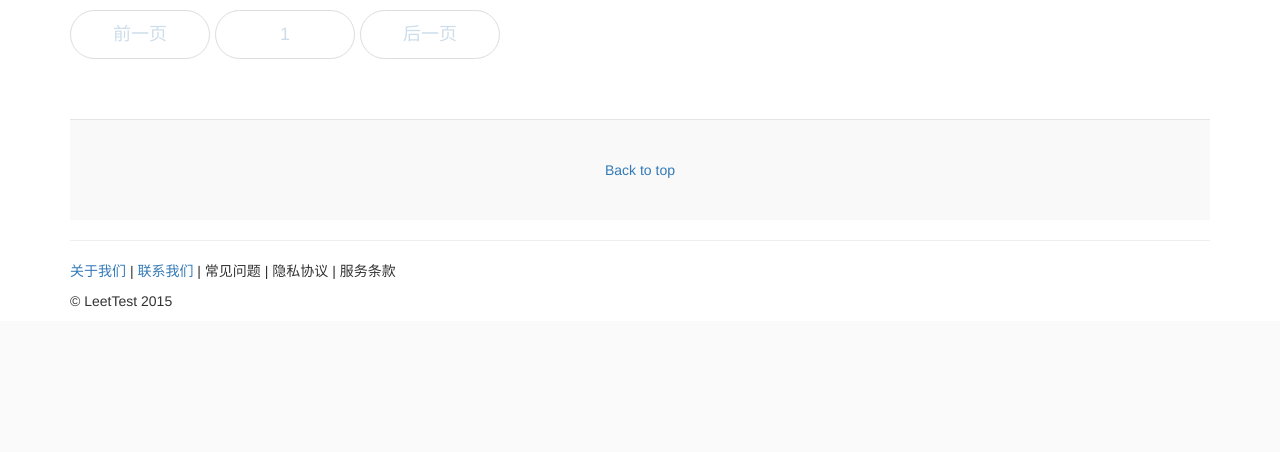
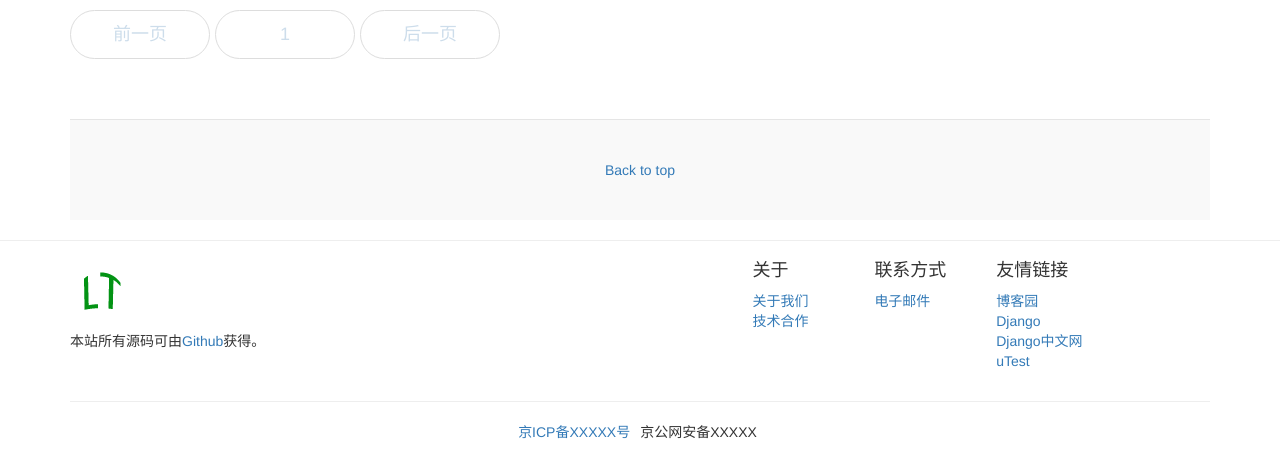
Before and after one commit to nicevoice/leettest, a Django app: page /blog/ in a window 1280 px wide. Shown: the part 1289-1741 px from the top of the page. Before the commit the page ends 1596 px from the top, so only its background shows below. Run offline with Django 3.2, Linux system fonts and the light colour scheme; data comes from the database, SQL or seed files in the repository; parts of the project's set-up code (start-up, migrations or seed data) failed here and were passed over; some libraries are stand-ins or nearby versions.

Commit message:
add footer links for base template

```diff
--- a/public/templates/base.html
+++ b/public/templates/base.html
@@ -52,14 +52,61 @@
 
     {% block content %}{% endblock %}
 
-    <div class="container" >
-      <hr>
+    <!--  <div class="container" >
 
       <footer>
         <p><a href="#about">关于我们</a> | <a href="#contact">联系我们</a> | 常见问题 | 隐私协议 | 服务条款</p>
         <p>&copy; LeetTest 2015</p>
       </footer>
-    </div> <!-- /container -->
+    </div>/container -->
+
+    <hr>
+
+    <footer class="footer ">
+      <div class="container">
+        <div class="row footer-top">
+          <div class="col-sm-6 col-lg-6">
+            <h4>
+              <img src="/static/images/favicon.ico">
+            </h4>
+            <p>本站所有源码可由<a href="https://github.com/buaawp/leettest" target="_blank">Github</a>获得。</p>
+          </div>
+          <div class="col-sm-6  col-lg-5 col-lg-offset-1">
+            <div class="row about">
+              <div class="col-xs-3">
+                <h4>关于</h4>
+                <ul class="list-unstyled">
+                  <li><a href="#">关于我们</a></li>
+                  <li><a href="#">技术合作</a></li>
+                </ul>
+              </div>
+              <div class="col-xs-3">
+                <h4>联系方式</h4>
+                <ul class="list-unstyled">
+                  <li><a href="mailto:wp@leettest.com">电子邮件</a></li>
+                </ul>
+              </div>
+              <div class="col-xs-3">
+                <h4>友情链接</h4>
+                <ul class="list-unstyled">
+                  <li><a href="http://www.cnblogs.com/" target="_blank">博客园</a></li>
+                  <li><a href="https://www.djangoproject.com/" target="_blank">Django</a></li>
+                  <li><a href="http://www.chinaDjango.com/" target="_blank">Django中文网</a></li>
+                  <li><a href="http://www.utest.com/" target="_blank">uTest</a></li>
+                </ul>
+              </div>
+            </div>
+
+          </div>
+        </div>
+        <hr/>
+        <div class="row footer-bottom">
+          <ul class="list-inline text-center">
+            <li><a href="http://www.miibeian.gov.cn/" target="_blank">京ICP备XXXXX号</a></li><li>京公网安备XXXXX</li>
+          </ul>
+        </div>
+      </div>
+    </footer>
 
 
     <!-- jQuery (necessary for Bootstrap's JavaScript plugins) -->
```
